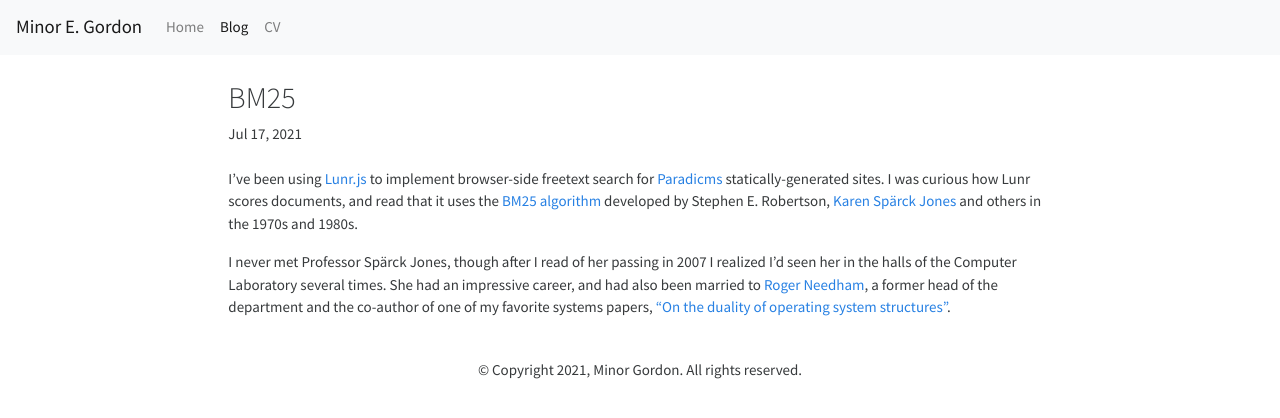
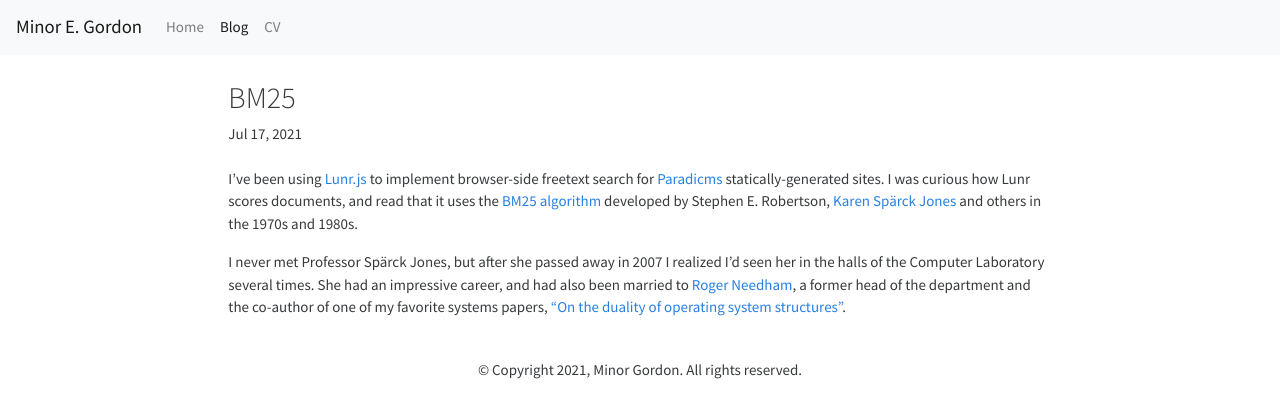
Before and after one commit to minorg/minorgordon.net, a Jekyll site: the page built from _posts/2021-07-17-bm25.md, in a window 1280 px wide. Shown: the top 418 px of the page. Built offline with Jekyll 4.4.1, drawn with Linux system fonts in a browser that asks for light colours; nearby versions of some CDN libraries.

Commit message:
new post

```diff
--- a/_posts/2021-07-17-bm25.md
+++ b/_posts/2021-07-17-bm25.md
@@ -7,4 +7,4 @@ categories: work
 
 I've been using [Lunr.js](https://lunrjs.com/) to implement browser-side freetext search for [Paradicms]({% post_url 2020-08-23-paradicms %}) statically-generated sites. I was curious how Lunr scores documents, and read that it uses the [BM25 algorithm](https://en.wikipedia.org/wiki/Okapi_BM25) developed by Stephen E. Robertson, [Karen Spärck Jones](https://en.wikipedia.org/wiki/Karen_Sp%C3%A4rck_Jones) and others in the 1970s and 1980s.
 
-I never met Professor Spärck Jones, though after I read of her passing in 2007 I realized I'd seen her in the halls of the Computer Laboratory several times. She had an impressive career, and had also been married to [Roger Needham](https://en.wikipedia.org/wiki/Roger_Needham), a former head of the department and the co-author of one of my favorite systems papers, ["On the duality of operating system structures"](https://dl.acm.org/doi/10.1145/850657.850658).
+I never met Professor Spärck Jones, but after she passed away in 2007 I realized I'd seen her in the halls of the Computer Laboratory several times. She had an impressive career, and had also been married to [Roger Needham](https://en.wikipedia.org/wiki/Roger_Needham), a former head of the department and the co-author of one of my favorite systems papers, ["On the duality of operating system structures"](https://dl.acm.org/doi/10.1145/850657.850658).
```
Also changed, not shown: _posts/2021-07-18-guardian-interviews.md (added, +16 -0 lines).
